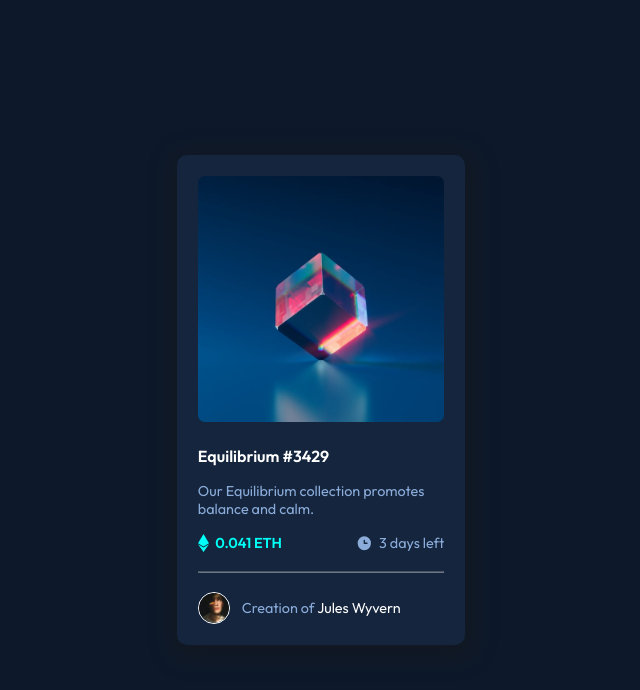
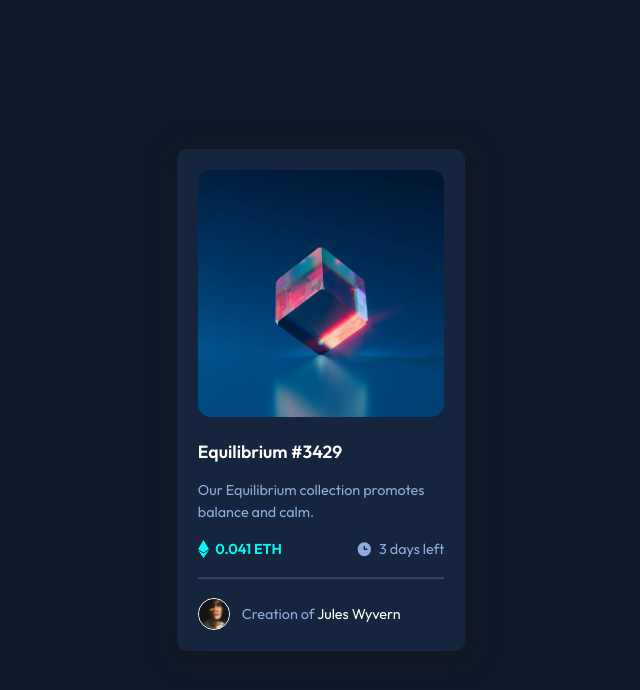
Before and after one commit to sreeramadasuarun/nft-preview-component-main, a plain HTML site: page index.html in a window 1280 px wide. Shown: the whole page, without its empty margins (319-959 px from the left). Drawn offline with Linux system fonts and the light colour scheme.

Commit message:
classnames edited

```diff
--- a/index.html
+++ b/index.html
@@ -20,14 +20,14 @@
   <div class="card">
 
 
-    <div class="image">
-      <img src="./images/image-equilibrium.jpg" alt="">
+    <div class="card-image">
+      <img class="card-img" src="./images/image-equilibrium.jpg" alt="image">
     </div>
 
 
     <div class="text">
       <h1 class="tittle">Equilibrium #3429</h1>
-      <p> Our Equilibrium collection promotes balance and calm.</p>
+      <p class="text-description"> Our Equilibrium collection promotes balance and calm.</p>
 
 
       <div class="days-details-container">
--- a/styles/style.css
+++ b/styles/style.css
@@ -25,7 +25,6 @@
       height: auto;
   }
 
-
   .card {
       width: 18rem;
       background-color: hsl(216, 50%, 16%);
@@ -37,8 +36,9 @@
       padding: 1.3rem;
   }
 
-  .image img {
-      border-radius: 7px;
+  .card-img {
+      border-radius: 0.8rem;
+
   }
 
   .text {
@@ -51,7 +51,11 @@
 
   .tittle {
       color: hsl(0, 0%, 100%);
-      font-size: 1rem;
+      font-size: 1.1rem;
+  }
+
+  .text-description {
+      line-height: 1.4rem;
   }
 
   .eth-container {
@@ -73,7 +77,7 @@
   }
 
   .line {
-      opacity: 0.4;
+      opacity: 0.2;
       background-color: hsl(215, 32%, 27%);
   }
 
@@ -82,9 +86,6 @@
       flex-direction: row;
       align-items: center;
       color: hsl(215, 51%, 70%);
-  }
-
-  .footer p {
       font-size: 0.9rem;
   }
 
```
